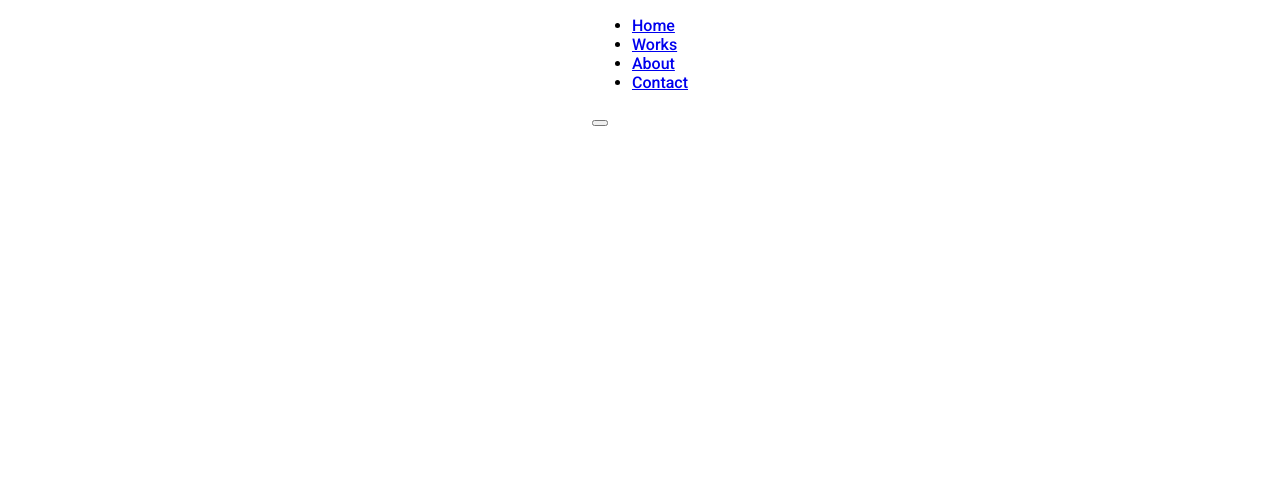
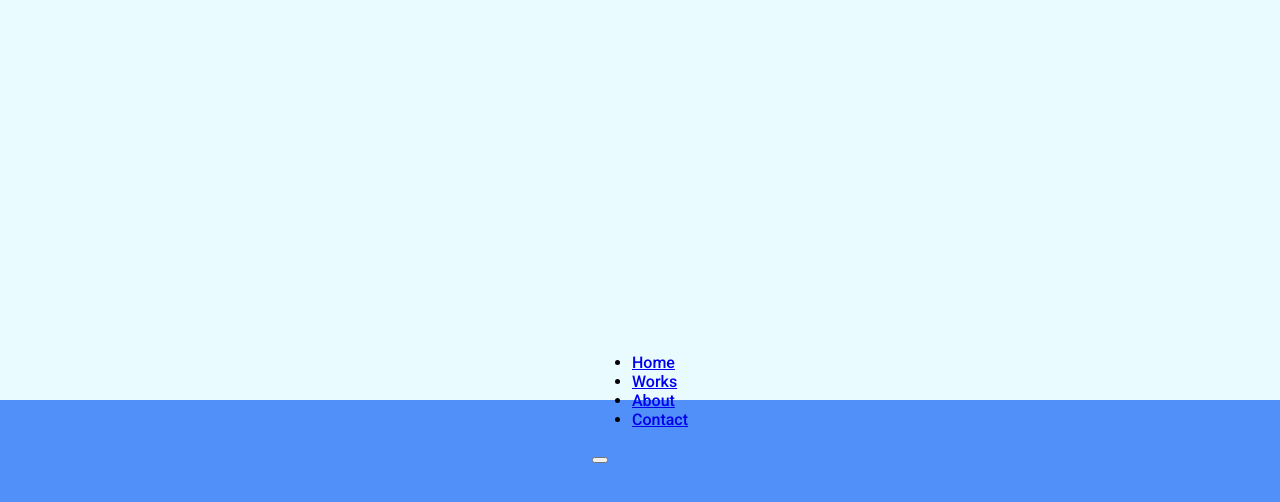
Before and after one commit to hamzaanwardev/animated-navigation, a plain HTML site: page index.html in a window 1280 px wide. Drawn offline with Linux system fonts and the light colour scheme.

Commit message:
Update style.css

```diff
--- a/style.css
+++ b/style.css
@@ -4,12 +4,15 @@
 
     box-sizing: border-box;
 }
-
 body {
+    background-color: #eafbff;
+    background-image: linear-gradient(to bottom, #eafbff 0%, #eafbff 50%, #5290f9 50%, #5290f9 100%);
     font-family: 'Roboto', sans-serif;
     display: flex;
     flex-direction: column;
     align-items: center;
     justify-content: center;
     margin: 0;
+    height: 100vh;
+    margin: 0;
 }
```
